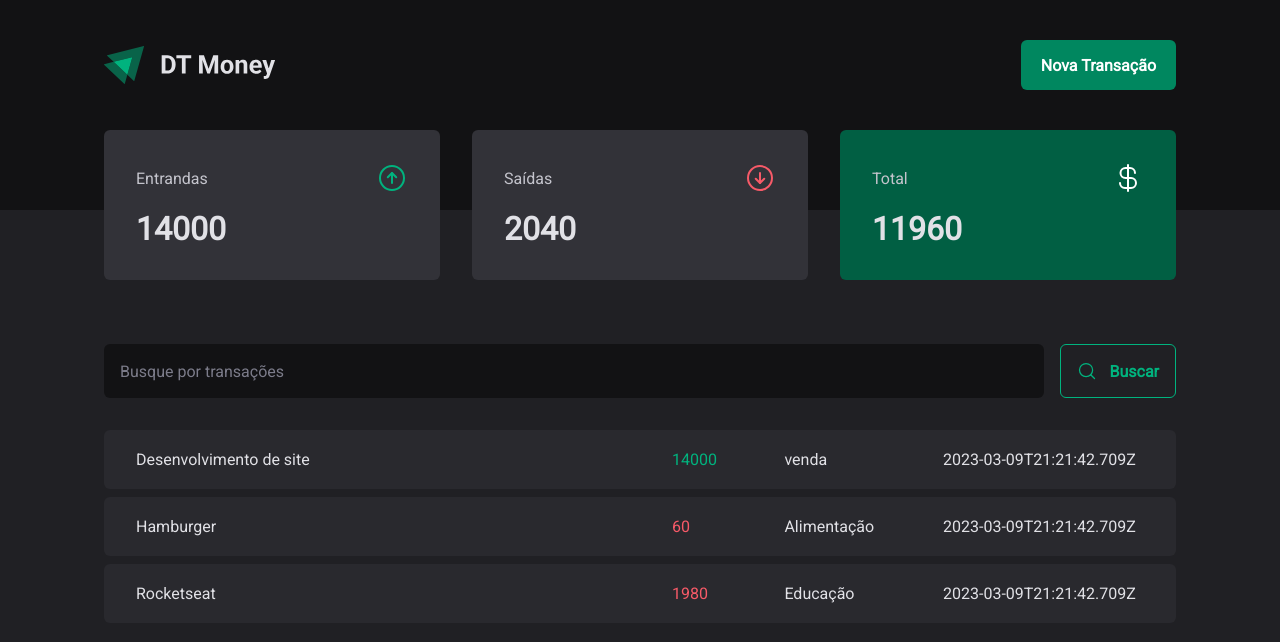
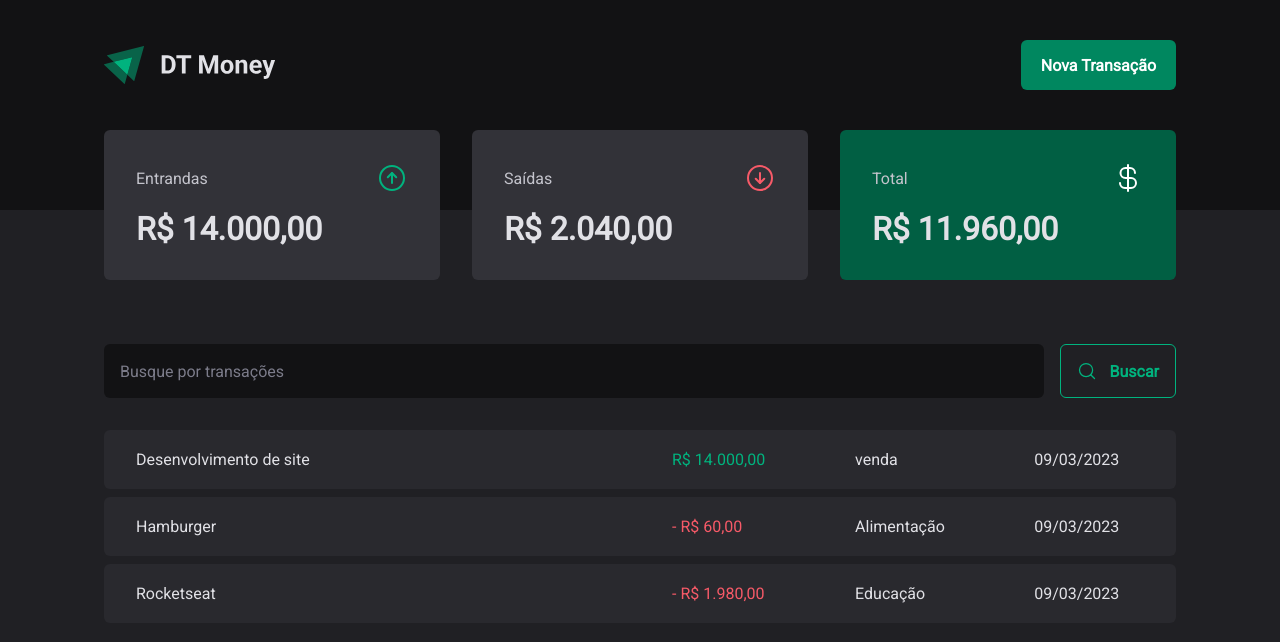
Before and after one commit to JoacirSCN/DT_Money, a React (Vite) app: page / in a window 1280 px wide. Shown: the top 642 px of the page. Built offline with nearby package versions, Linux system fonts and the light colour scheme; data requests are answered from the project's data file.

Commit message:
formatter values and create hooks

```diff
--- a/src/components/Summary/index.tsx
+++ b/src/components/Summary/index.tsx
@@ -1,31 +1,11 @@
 import { SummaryCard, SummaryContainer } from './styled'
 import { ArrowCircleUp, ArrowCircleDown, CurrencyDollar } from 'phosphor-react'
-import { useContext } from 'react'
-import { TransactionsContext } from '../../contexts/TransactionsContext'
+import { priceFormatter } from '../../utils/formatter'
+import { useSummary } from '../../hooks/useSummary'
 
 export function Summary() {
-  const { transactions } = useContext(TransactionsContext)
+  const summary = useSummary()
 
-  const summary = transactions.reduce(
-    (acc, transaction) => {
-      if (transaction.type === 'income') {
-        acc.income += transaction.price
-        acc.total += transaction.price
-      } else {
-        acc.outcome += transaction.price
-        acc.total -= transaction.price
-      }
-
-      return acc
-    },
-    {
-      income: 0,
-      outcome: 0,
-      total: 0,
-    },
-  )
-
-  console.log(summary)
   return (
     <SummaryContainer>
       <SummaryCard>
@@ -34,7 +14,7 @@
           <ArrowCircleUp size={32} color="#00b37e" />
         </header>
 
-        <strong>{summary.income}</strong>
+        <strong>{priceFormatter.format(summary.income)}</strong>
       </SummaryCard>
 
       <SummaryCard>
@@ -43,7 +23,7 @@
           <ArrowCircleDown size={32} color="#f75a68" />
         </header>
 
-        <strong>{summary.outcome}</strong>
+        <strong>{priceFormatter.format(summary.outcome)}</strong>
       </SummaryCard>
 
       <SummaryCard variant="green">
@@ -52,7 +32,7 @@
           <CurrencyDollar size={32} color="#fff" />
         </header>
 
-        <strong>{summary.total}</strong>
+        <strong>{priceFormatter.format(summary.total)}</strong>
       </SummaryCard>
     </SummaryContainer>
   )
--- /dev/null
+++ b/src/hooks/useSummary.ts
@@ -0,0 +1,27 @@
+import { useContext } from 'react'
+import { TransactionsContext } from '../contexts/TransactionsContext'
+
+export function useSummary() {
+  const { transactions } = useContext(TransactionsContext)
+
+  const summary = transactions.reduce(
+    (acc, transaction) => {
+      if (transaction.type === 'income') {
+        acc.income += transaction.price
+        acc.total += transaction.price
+      } else {
+        acc.outcome += transaction.price
+        acc.total -= transaction.price
+      }
+
+      return acc
+    },
+    {
+      income: 0,
+      outcome: 0,
+      total: 0,
+    },
+  )
+
+  return summary
+}
--- a/src/pages/Transactions/index.tsx
+++ b/src/pages/Transactions/index.tsx
@@ -2,6 +2,7 @@
 import { Header } from '../../components/Header'
 import { Summary } from '../../components/Summary'
 import { TransactionsContext } from '../../contexts/TransactionsContext'
+import { dateFormatter, priceFormatter } from '../../utils/formatter'
 import { SearchForm } from './components/SearchForm'
 import {
   PriceHighLight,
@@ -28,11 +29,14 @@
                   <td width="50%">{transaction.description}</td>
                   <td>
                     <PriceHighLight variant={transaction.type}>
-                      {transaction.price}
+                      {transaction.type === 'outcome' && '- '}
+                      {priceFormatter.format(transaction.price)}
                     </PriceHighLight>
                   </td>
                   <td>{transaction.category}</td>
-                  <td>{transaction.createdAt}</td>
+                  <td>
+                    {dateFormatter.format(new Date(transaction.createdAt))}
+                  </td>
                 </tr>
               )
             })}
--- /dev/null
+++ b/src/utils/formatter.ts
@@ -0,0 +1,6 @@
+export const dateFormatter = new Intl.DateTimeFormat('pt-BR')
+
+export const priceFormatter = new Intl.NumberFormat('pt-BR', {
+  style: 'currency',
+  currency: 'BRL',
+})
```
